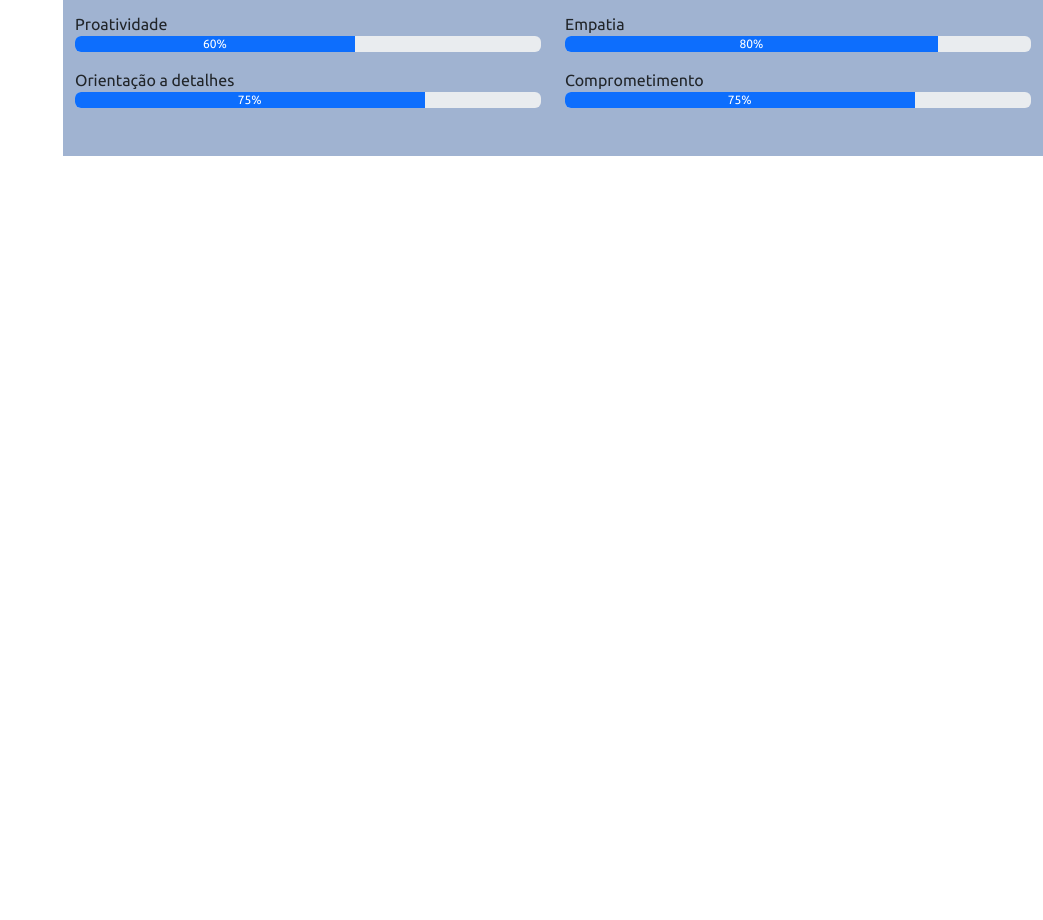
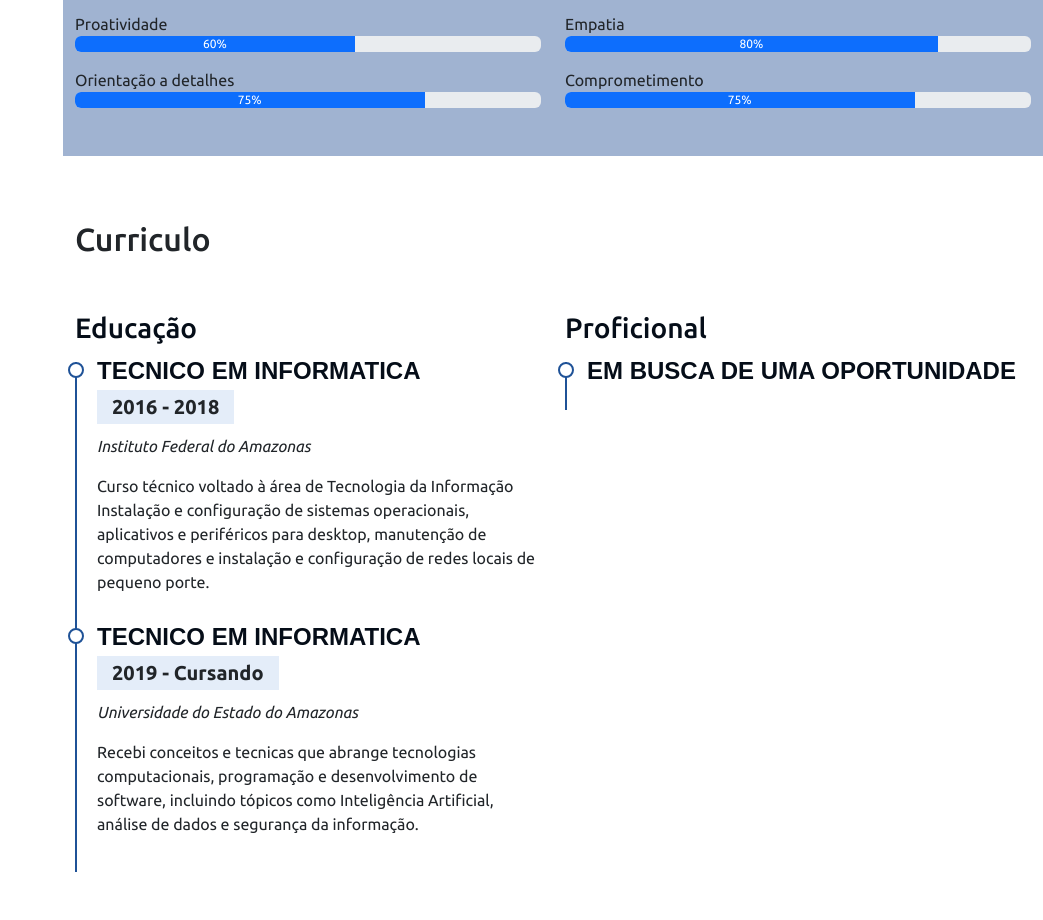
Before and after one commit to JMateusBarbosa/Portifolio, a Flask app: page / in a window 1280 px wide. Shown: the part 1878-2798 px from the top of the page, without its empty margins (237-1280 px from the left). Before the commit the page ends 2034 px from the top, so only its background shows below. Run offline with Flask 3, Linux system fonts and the light colour scheme; some libraries are stand-ins or nearby versions.

Commit message:
curriculo

```diff
--- a/static/style.css
+++ b/static/style.css
@@ -183,3 +183,45 @@ section#inicio h2 {
   .section-bg{
     background-color: #a0b3d1;
   }
+
+  .cv .cv-title{
+    font-size: 700;
+    margin-top: 20px;
+    margin-bottom: 20px;
+    color: #050d18;
+  }
+
+  .cv .cv-item{
+    padding: 0 0 20px 20px;
+    margin-top: -2px;
+    border-left: 2px solid #1f5297;
+    position: relative;
+  }
+  .cv .cv-item h4 {
+    line-height: 18px;
+    font-weight: 600;
+    text-transform: uppercase;
+    font-family: "Poppins",sans-serif;
+    color: #050d18;
+    margin-bottom: 10px;
+  }
+
+  .cv .cv-item h5 {
+    background: #e4edf9;
+    padding: 5px 15px;
+    display: inline-block;
+    font-weight: 600;
+    margin-bottom: 10px;
+  }
+
+  .cv .cv-item::before {
+    content: "";
+    position: absolute;
+    top: 0;
+    left: -9px;
+    width: 16px;
+    height: 16px;
+    border: 2px solid #1f5297;
+    background: #fff;
+    border-radius: 50%;
+  }
--- a/templates/index.html
+++ b/templates/index.html
@@ -46,13 +46,13 @@
                   <a class="nav-link" href="#habilidades"><i class="bi bi-list-check"></i>Habilidades</a>
                 </li>
                 <li class="nav-item">
-                   <a class="nav-link" href="#"><i class="bi bi-file-earmark"></i>Curriculo</a>
+                   <a class="nav-link" href="#curriculo"><i class="bi bi-file-earmark"></i>Curriculo</a>
                 </li>
                 <li class="nav-item">
-                   <a class="nav-link" href="#"><i class="bi bi-collection"></i>Portifolio</a>
+                   <a class="nav-link" href="#portifolio"><i class="bi bi-collection"></i>Portifolio</a>
                 </li>
                 <li class="nav-item">
-                   <a class="nav-link" href="#"><i class="bi bi-envelope"></i>Contado</a>
+                   <a class="nav-link" href="#contato"><i class="bi bi-envelope"></i>Contado</a>
                 </li>
             </ul>
         </nav>
@@ -229,6 +229,49 @@
                 </div>
             </div>
         </section>
+
+        <section class="mt-5 cv" id="curriculo">
+
+            <div class="container pb-5">
+                <h2 class="pt-3 pb-4">Curriculo</h2>
+
+                <div class="row">
+                    <div class="col-md-6">
+                        <h3 class="cv-title">Educação</h3>
+
+                        <div class="cv-item">
+                            <h4>Tecnico em Informatica</h4>
+                            <h5>2016 - 2018</h5>
+                            <p><em>Instituto Federal do Amazonas</em></p>
+                            <p>Curso técnico voltado à área de Tecnologia da Informação
+                                Instalação e configuração de sistemas operacionais,
+                                aplicativos e periféricos para desktop,
+                                manutenção de computadores e instalação e
+                                configuração de redes locais de pequeno porte.</p>
+                        </div>
+                        <div class="cv-item">
+                            <h4>Tecnico em Informatica</h4>
+                            <h5>2019 - Cursando</h5>
+                            <p><em>Universidade do Estado do Amazonas</em></p>
+                            <p>Recebi conceitos e tecnicas que abrange tecnologias computacionais,
+                                programação e desenvolvimento de software,
+                                incluindo tópicos como Inteligência Artificial,
+                                análise de dados e segurança da informação.</p>
+                        </div>
+                    </div>
+                    <div class="col-md-6">
+                        <h3 class="cv-title">Proficional</h3>
+
+                        <div class="cv-item">
+                            <h4>Em busca de uma oportunidade</h4>
+
+                        </div>
+                        </div>
+                    </div>
+                </div>
+            </div>
+
+        </section>
     </main>
 
     <script src="../static/bootstrap/js/bootstrap.bundle.min.js"></script>
```
